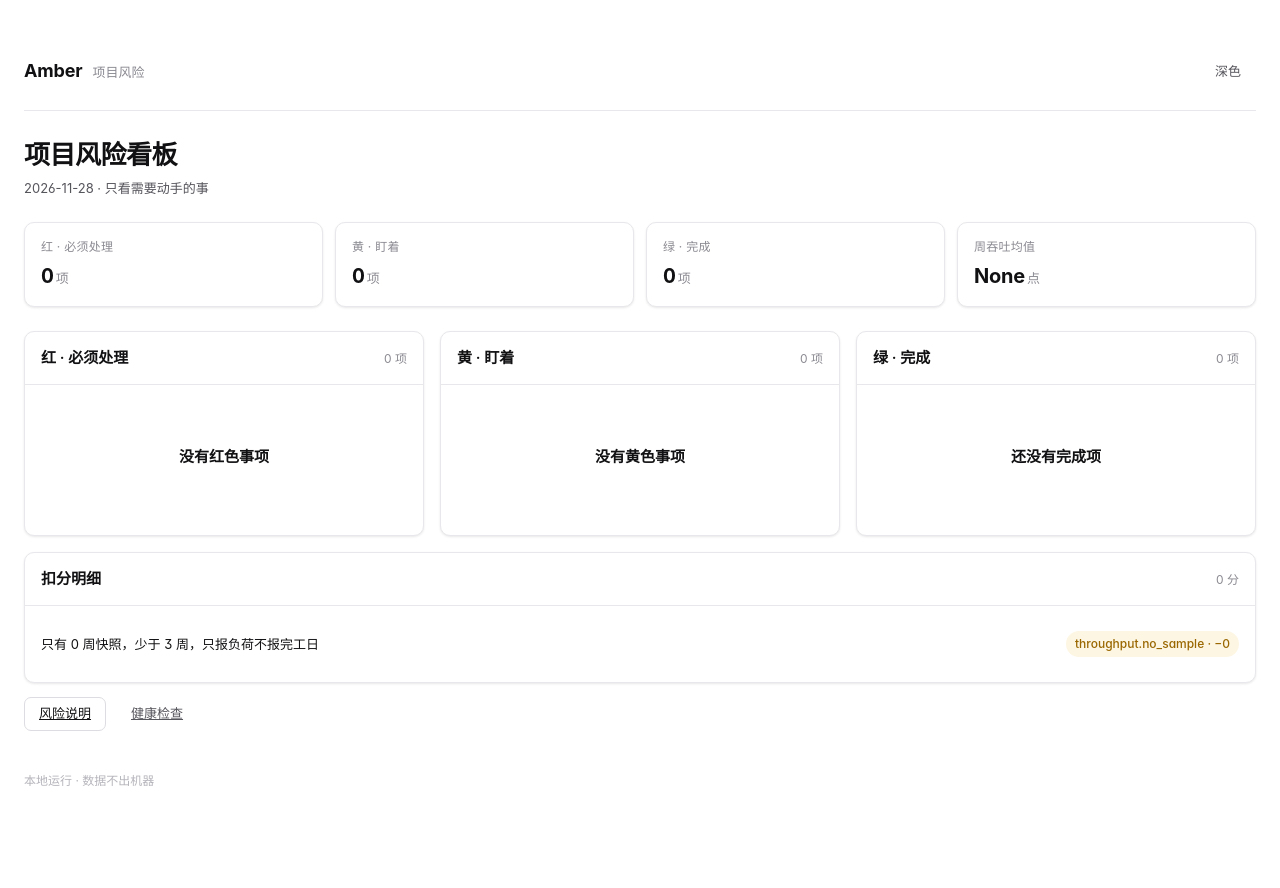
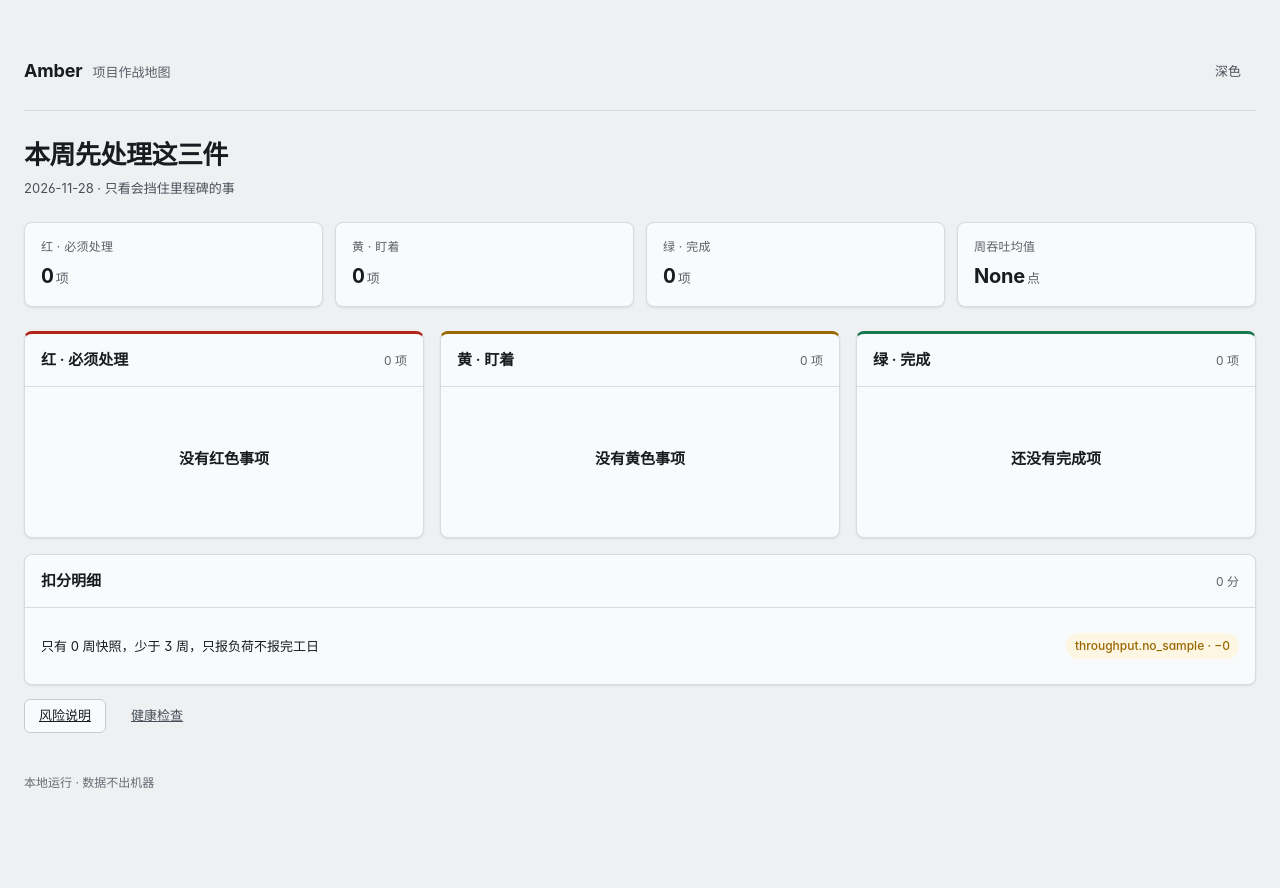
Before and after one commit to wushiyi105-jpg/amber, a FastAPI app: page / in a window 1280 px wide. Before the commit the page ends 786 px from the top, so only its background shows below. Run offline with FastAPI, Linux system fonts and the light colour scheme; parts of the project's set-up code (start-up, migrations or seed data) failed here and were passed over.

Commit message:
feat(ui): 按产品任务重做专属首屏与视觉

```diff
--- /dev/null
+++ b/static/theme.css
@@ -0,0 +1,29 @@
+:root {
+  --bg: #EEF0F2;
+  --bg-subtle: #E7EAEE;
+  --bg-muted: #DCE1E6;
+  --card: #F9FAFB;
+  --text: #181B1F;
+  --text-2: #49505a;
+  --text-3: #5a6069;
+  --text-4: #676c73;
+  --border: #D6DCE2;
+  --border-2: #C5CCD4;
+  --border-3: #AFB9C3;
+  --accent: #A34A08;
+  --accent-soft: #FCEEDC;
+  --accent-ink: #8A3E07;
+  --radius: 8px;
+  --radius-sm: 6px;
+  --radius-lg: 12px;
+}
+:root[data-theme="dark"] {
+  --accent: #E8A23E;
+  --accent-soft: #3B2708;
+  --accent-ink: #F5C97E;
+}
+.board .card { border-top: 3px solid var(--accent); }
+.board .card:nth-child(1) { border-top-color: var(--bad); }
+.board .card:nth-child(2) { border-top-color: var(--warn); }
+.board .card:nth-child(3) { border-top-color: var(--ok); }
+.page-head h1 { font-family: var(--mono); letter-spacing: -.02em; }
--- a/static/ui.css
+++ b/static/ui.css
@@ -325,3 +325,25 @@ hr.sep { border: 0; border-top: 1px solid var(--border); margin: 24px 0; }
 .board-item:last-child { border-bottom: 0; padding-bottom: 0; }
 .board-item .t { font-size: var(--fs-sm); font-weight: 600; }
 .board-item .why { color: var(--text-3); font-size: var(--fs-xs); margin-top: 2px; line-height: 1.5; }
+
+
+.daywall { display: grid; grid-template-columns: repeat(auto-fit, minmax(112px, 1fr)); gap: 8px; }
+.daytile { border: 1px solid var(--border); border-radius: var(--radius-sm); padding: 10px; background: var(--bg-subtle); min-height: 96px; }
+.daytile .d { font-size: var(--fs-2xs); color: var(--text-3); letter-spacing: .05em; }
+.daytile .shift { margin-top: 5px; font-size: var(--fs-xs); color: var(--text-2); display: flex; gap: 5px; }
+.daytile .shift b { color: var(--text); font-weight: 600; min-width: 28px; }
+.offers { display: grid; grid-template-columns: repeat(auto-fit, minmax(280px, 1fr)); gap: 12px; }
+.offer { border: 1px solid var(--border); border-radius: var(--radius); padding: 16px; background: var(--bg-subtle); }
+.offer .co { font-size: var(--fs-sm); font-weight: 600; }
+.offer .amount { margin: 6px 0 2px; font-size: var(--fs-2xl); font-weight: 650; font-variant-numeric: tabular-nums; letter-spacing: -.02em; }
+.offer .amount small { font-size: var(--fs-xs); font-weight: 500; color: var(--text-3); margin-left: 3px; }
+.offer dl { margin: 12px 0 0; display: grid; grid-template-columns: 1fr auto; gap: 5px; font-size: var(--fs-xs); }
+.offer dt { color: var(--text-3); }
+.offer dd { margin: 0; color: var(--text); font-variant-numeric: tabular-nums; }
+.ticket { border: 2px dashed var(--border-3); border-radius: var(--radius); padding: 16px; background: var(--bg-subtle); }
+.ticket .label { font-size: var(--fs-2xs); letter-spacing: .12em; color: var(--text-3); text-transform: uppercase; }
+.ticket .price { font-family: var(--mono); font-size: var(--fs-3xl); font-weight: 650; letter-spacing: -.03em; margin-top: 4px; }
+.chips { display: flex; flex-wrap: wrap; gap: 6px; margin-bottom: 16px; }
+
+
+.row-end { display: flex; gap: 8px; align-items: center; margin-left: auto; flex: none; }
--- a/templates/_macros.html
+++ b/templates/_macros.html
@@ -7,6 +7,7 @@
   <meta name="viewport" content="width=device-width, initial-scale=1">
   <title>{{ name }} · {{ tagline }}</title>
   <link rel="stylesheet" href="/static/ui.css">
+  <link rel="stylesheet" href="/static/theme.css">
 </head>
 <body>
   <main class="shell{% if wide %} shell--wide{% endif %}">
--- a/templates/index.html
+++ b/templates/index.html
@@ -1,6 +1,6 @@
 {% from "_macros.html" import shell, head, stats, card, tag, empty, note %}
-{% call shell("Amber", "项目风险", true) %}
-{{ head("项目风险看板", today ~ " · 只看需要动手的事") }}
+{% call shell("Amber", "项目作战地图", true) %}
+{{ head("本周先处理这三件", today ~ " · 只看会挡住里程碑的事") }}
 
 {% if board %}
 {{ stats([
```
